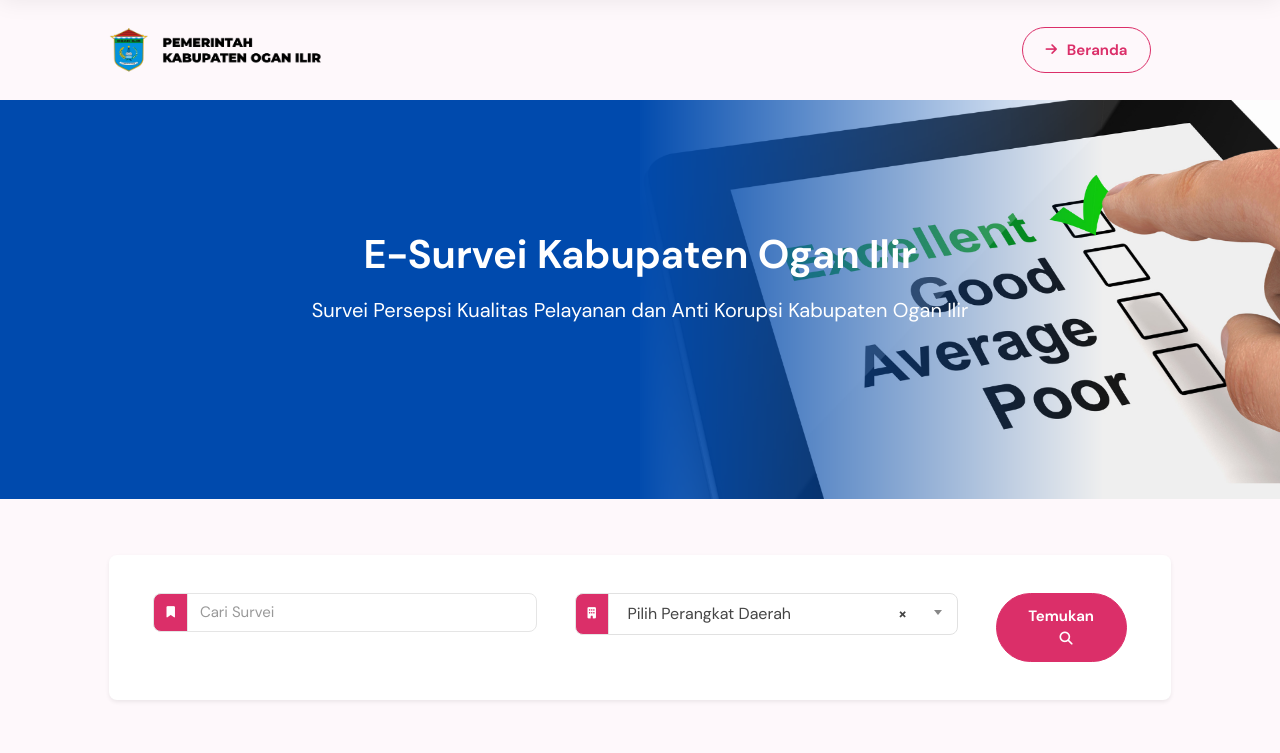
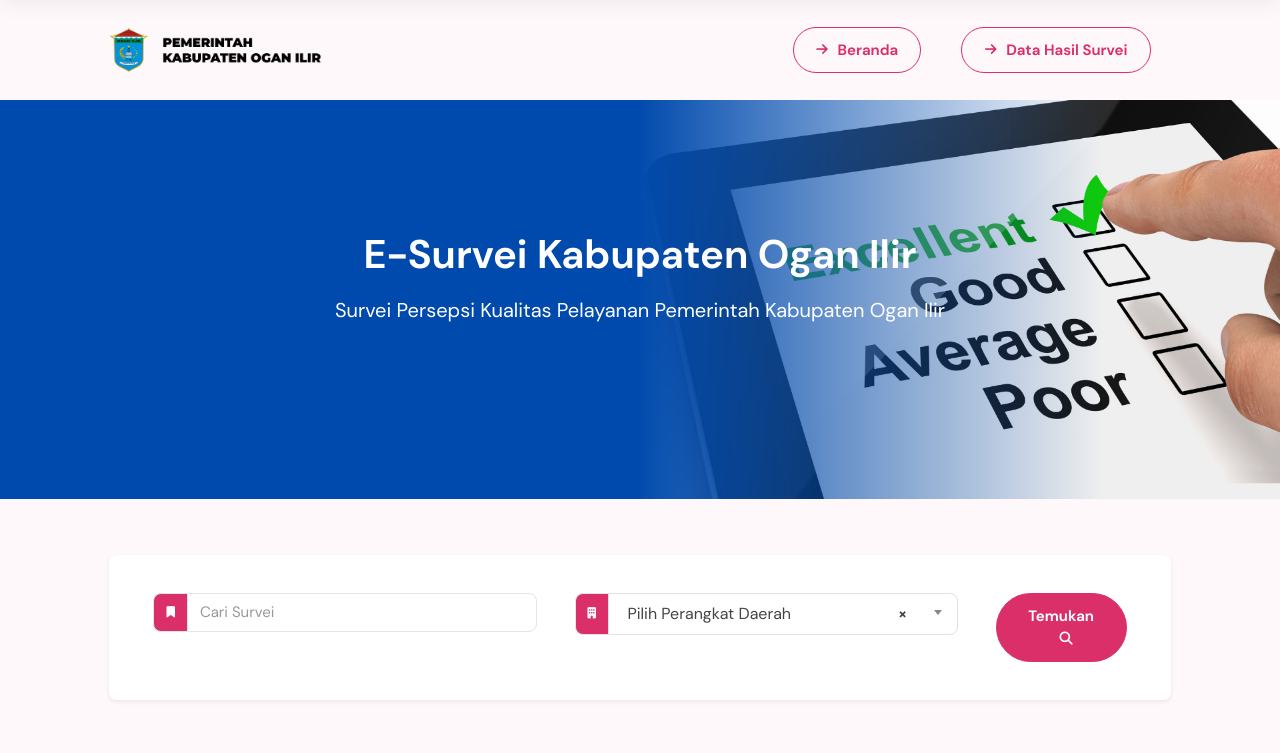
Before and after one commit to dayatpribadi/e-survei, a plain HTML site: page index.html in a window 1280 px wide. Shown: the top 753 px of the page. Drawn offline with nearby package versions, Linux system fonts and the light colour scheme.

Commit message:
update
update

```diff
--- a/index.html
+++ b/index.html
@@ -64,12 +64,12 @@
 									class="fas fa-arrow-right fa-sm me-1"></i>Beranda</span>
 						</a>
 					</li>
-					<!-- <li class="nav-item">
+					<li class="nav-item">
 						<a class="nav-link" href="data_hasil_survei.html">
 							<span class="btn btn-outline-primary rounded-pill"><i
 									class="fas fa-arrow-right fa-sm me-1"></i>Data Hasil Survei</span>
 						</a>
-					</li> -->
+					</li>
 				</ul>
 			</div>
 		</div>
@@ -83,7 +83,7 @@
 				<div class="row justify-content-center">
 					<div class="col-lg-8 text-center mb-3">
 						<h1 class="text-white">E-Survei Kabupaten Ogan Ilir</h1>
-						<p class="lead text-white d-none d-lg-block">Survei Persepsi Kualitas Pelayanan dan Anti Korupsi
+						<p class="lead text-white d-none d-lg-block">Survei Persepsi Kualitas Pelayanan Pemerintah
 							Kabupaten Ogan Ilir</p>
 					</div>
 				</div>
```
Also changed, not shown: survei.html (+2 -2 lines).
